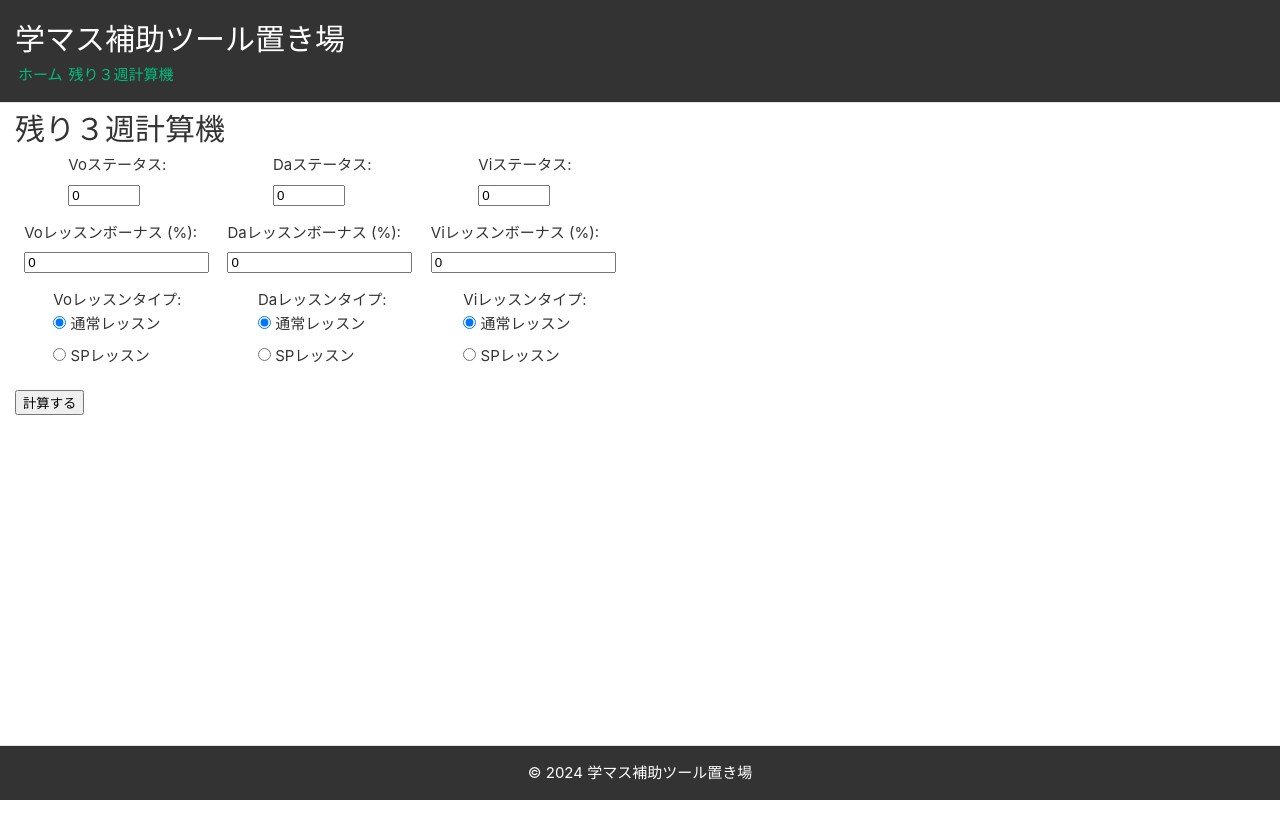
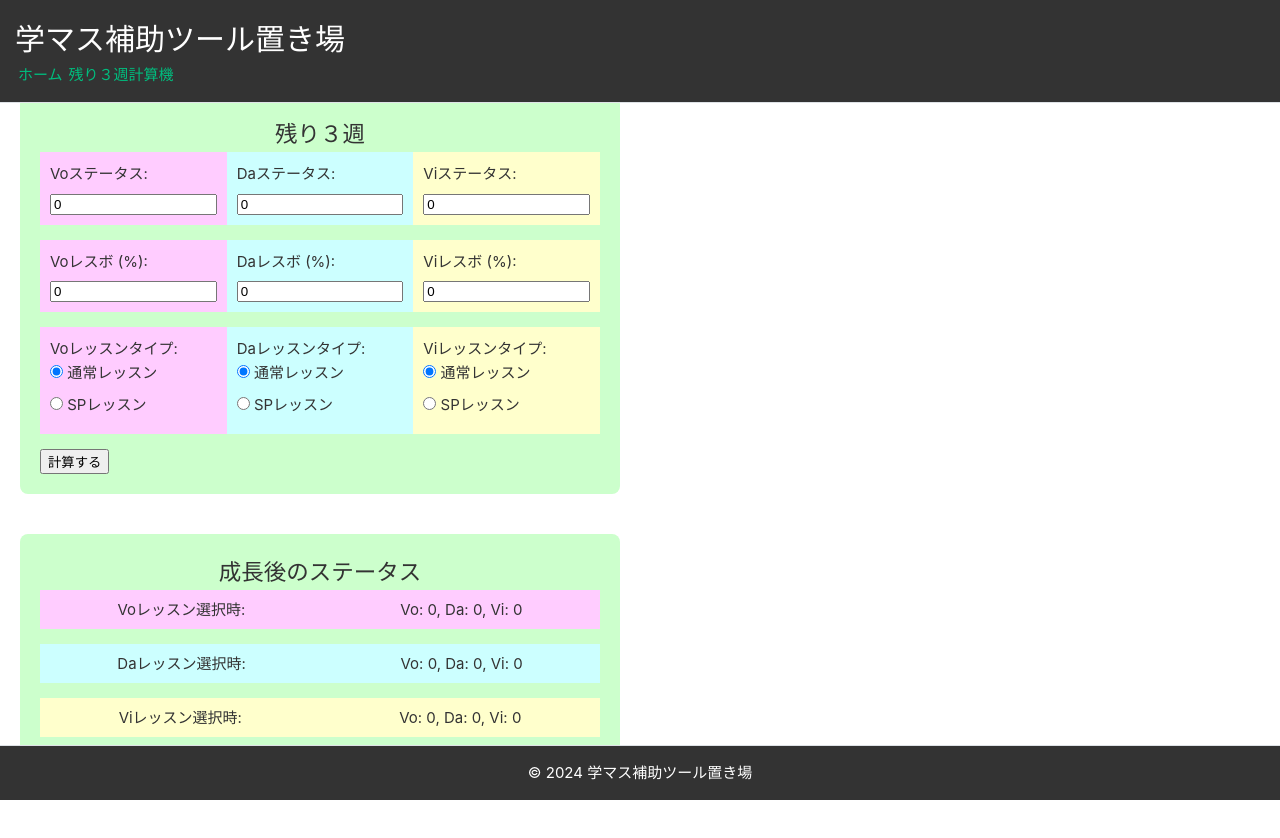
Before and after one commit to ktai98/gakumasu-tools, a Vue app: page /left-3-weeks-calculator in a window 1280 px wide. Shown: the top 838 px of the page. Before the commit the page ends 800 px from the top, so only its background shows below. Built offline with nearby package versions, Linux system fonts and the light colour scheme.

Commit message:
Implement caluclation logic for first lesson

```diff
--- a/src/views/Left3WeeksCalculator.vue
+++ b/src/views/Left3WeeksCalculator.vue
@@ -1,50 +1,49 @@
 <template>
   <div class="calculator-container">
     <h1>残り３週計算機</h1>
+    <div class="input-section">
+      <h2>残り３週</h2>
       <form @submit.prevent="calculate">
         <div class="input-row">
-        <div class="input-group">
+          <div class="input-group vo-group">
             <label for="vo">Voステータス:</label>
             <input type="number" id="vo" v-model.number="status.vo" min="0" max="1500" required>
           </div>
-        <div class="input-group">
+          <div class="input-group da-group">
             <label for="da">Daステータス:</label>
             <input type="number" id="da" v-model.number="status.da" min="0" max="1500" required>
           </div>
-        <div class="input-group">
+          <div class="input-group vi-group">
             <label for="vi">Viステータス:</label>
             <input type="number" id="vi" v-model.number="status.vi" min="0" max="1500" required>
           </div>
         </div>
         <div class="input-row">
-        <div class="input-group">
-          <label for="voBonus">Voレッスンボーナス (%):</label>
+          <div class="input-group vo-group">
+            <label for="voBonus">Voレスボ (%):</label>
             <input type="number" id="voBonus" v-model.number="bonus.vo" min="0.0" step="0.1" required>
           </div>
-        <div class="input-group">
-          <label for="daBonus">Daレッスンボーナス (%):</label>
+          <div class="input-group da-group">
+            <label for="daBonus">Daレスボ (%):</label>
             <input type="number" id="daBonus" v-model.number="bonus.da" min="0.0" step="0.1" required>
           </div>
-        <div class="input-group">
-          <label for="viBonus">Viレッスンボーナス (%):</label>
+          <div class="input-group vi-group">
+            <label for="viBonus">Viレスボ (%):</label>
             <input type="number" id="viBonus" v-model.number="bonus.vi" min="0.0" step="0.1" required>
           </div>
         </div>
         <div class="input-row">
-        <!-- Voのレッスンタイプ選択 -->
-        <div class="input-group">
+          <div class="input-group vo-group">
             <p>Voレッスンタイプ:</p>
             <label><input type="radio" name="voLessonType" value="false" v-model="lessonType.vo" /> 通常レッスン</label>
             <label><input type="radio" name="voLessonType" value="true" v-model="lessonType.vo" /> SPレッスン</label>
           </div>
-        <!-- Daのレッスンタイプ選択 -->
-        <div class="input-group">
+          <div class="input-group da-group">
             <p>Daレッスンタイプ:</p>
             <label><input type="radio" name="daLessonType" value="false" v-model="lessonType.da" /> 通常レッスン</label>
             <label><input type="radio" name="daLessonType" value="true" v-model="lessonType.da" /> SPレッスン</label>
           </div>
-        <!-- Viのレッスンタイプ選択 -->
-        <div class="input-group">
+          <div class="input-group vi-group">
             <p>Viレッスンタイプ:</p>
             <label><input type="radio" name="viLessonType" value="false" v-model="lessonType.vi" /> 通常レッスン</label>
             <label><input type="radio" name="viLessonType" value="true" v-model="lessonType.vi" /> SPレッスン</label>
@@ -52,6 +51,22 @@
         </div>
         <button type="submit">計算する</button>
       </form>
+    </div>
+    <div class="results-section">
+      <h2>成長後のステータス</h2>
+      <div class="result-row vo-group">
+        <p>Voレッスン選択時:</p>
+        <p>Vo: {{ results.voLesson.vo }}, Da: {{ results.voLesson.da }}, Vi: {{ results.voLesson.vi }}</p>
+      </div>
+      <div class="result-row da-group">
+        <p>Daレッスン選択時:</p>
+        <p>Vo: {{ results.daLesson.vo }}, Da: {{ results.daLesson.da }}, Vi: {{ results.daLesson.vi }}</p>
+      </div>
+      <div class="result-row vi-group">
+        <p>Viレッスン選択時:</p>
+        <p>Vo: {{ results.viLesson.vo }}, Da: {{ results.viLesson.da }}, Vi: {{ results.viLesson.vi }}</p>
+      </div>
+    </div>
   </div>
 </template>
 
@@ -63,14 +78,37 @@ export default defineComponent({
   setup() {
     const status = ref({ vo: 0, da: 0, vi: 0 });
     const bonus = ref({ vo: 0.0, da: 0.0, vi: 0.0 });
-    const lessonType = ref({ vo: 'false', da: 'false', vi: 'false'});
-
+    const lessonType = ref({ vo: 'false', da: 'false', vi: 'false' });
+    const results = ref({
+      voLesson: { vo: 0, da: 0, vi: 0 },
+      daLesson: { vo: 0, da: 0, vi: 0 },
+      viLesson: { vo: 0, da: 0, vi: 0 },
+    });
 
     const calculate = () => {
-      console.log('計算結果', status.value, bonus.value, lessonType.value);
+      results.value.voLesson = calculate_lesson_growth('vo');
+      results.value.daLesson = calculate_lesson_growth('da');
+      results.value.viLesson = calculate_lesson_growth('vi');
+      console.log('成長後のステータス:', results.value);
     };
 
-    return { status, bonus, lessonType, calculate };
+    function calculate_lesson_growth(attribute: 'vo' | 'da' | 'vi') {
+      const newStatus = { ...status.value };
+      newStatus[attribute] = calculate_growth(
+        status.value[attribute],
+        bonus.value[attribute],
+        lessonType.value[attribute] === 'true'
+      );
+      return newStatus;
+    }
+
+    function calculate_growth(currentStatus: number, lessonBonus: number, isSP: boolean): number {
+      const baseIncrease = isSP ? 220 : 110; // SPレッスンで220, 通常レッスンで110
+      const bonusEffect = baseIncrease * (lessonBonus / 100);
+      return currentStatus + baseIncrease + bonusEffect;
+    }
+
+    return { status, bonus, lessonType, results, calculate };
   }
 });
 </script>
@@ -79,21 +117,68 @@ export default defineComponent({
 .calculator-container {
   padding: 1em;
   margin-top: 20px;
+  display: flex;
+  flex-direction: column;
+  align-items: center;
+  width: 100%; /* コンテナーの幅を100%に設定 */
 }
 
-.input-row {
+.input-section, .results-section {
+  background-color: #ccffcc; /* 薄緑色 */
+  padding: 20px;
+  margin: 20px 0;
+  border-radius: 8px;
+  width: 100%; /* セクションの幅を100%に設定 */
+  max-width: 600px; /* 最大幅を600pxに設定 */
+  display: flex; /* Flexboxを使用 */
+  flex-direction: column; /* 子要素を縦に並べる */
+  align-items: center; /* 子要素を中央揃え */
+}
+
+.input-row, .result-row {
   display: flex;
-  justify-content: space-around; /* 入力グループ間の間隔を均等に */
-  margin-bottom: 1em; /* 各行の下マージン */
+  justify-content: space-around;
+  width: 100%; /* 行の幅を100%に設定 */
+  margin-bottom: 1em;
 }
 
 .input-group {
   display: flex;
-  flex-direction: column; /* ラベルと入力フィールドを縦に並べる */
-  align-items: flex-start; /* 左寄せ */
+  flex-direction: column;
+  align-items: flex-start;
+  width: 100%; /* グループの幅を100%に設定 */
+  padding: 10px; /* グループ内のパディングを追加 */
+}
+
+.result-row p {
+  margin: 0;
+  padding: 0.5em;
+}
+
+.vo-group {
+  background-color: #ffccff; /* マゼンタ */
+}
+
+.da-group {
+  background-color: #ccffff; /* シアン */
+}
+
+.vi-group {
+  background-color: #ffffcc; /* イエロー */
+}
+
+input[type="number"] {
+  width: 100%; /* 入力欄の幅を100%に設定 */
+  max-width: 200px; /* 入力欄の最大幅を200pxに制限 */
 }
 
 label {
-  margin-bottom: 0.5em; /* ラベルと入力フィールドの間のマージン */
+  margin-bottom: 0.5em;
+}
+
+h2 {
+  text-align: center;
+  color: #333;
+  width: 100%; /* h2タグの幅を100%に設定 */
 }
 </style>
```
Lines whose indentation alone changed are shown as unchanged.
